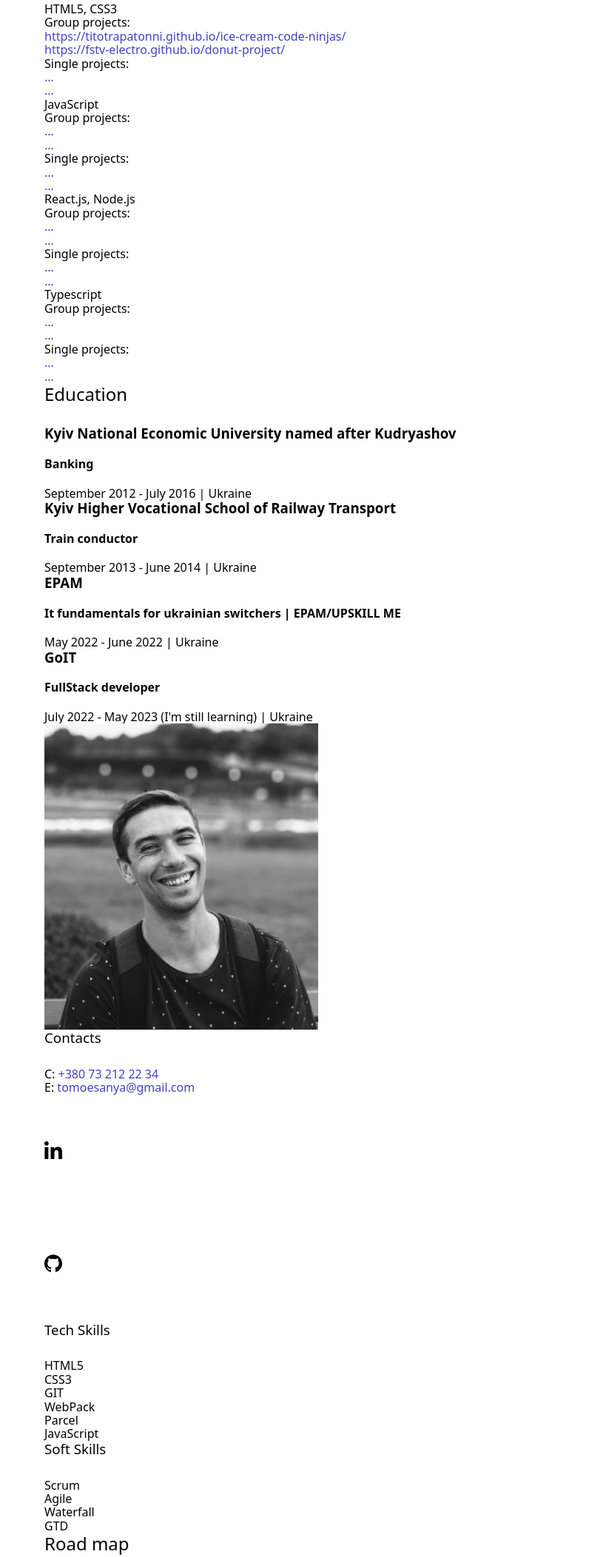
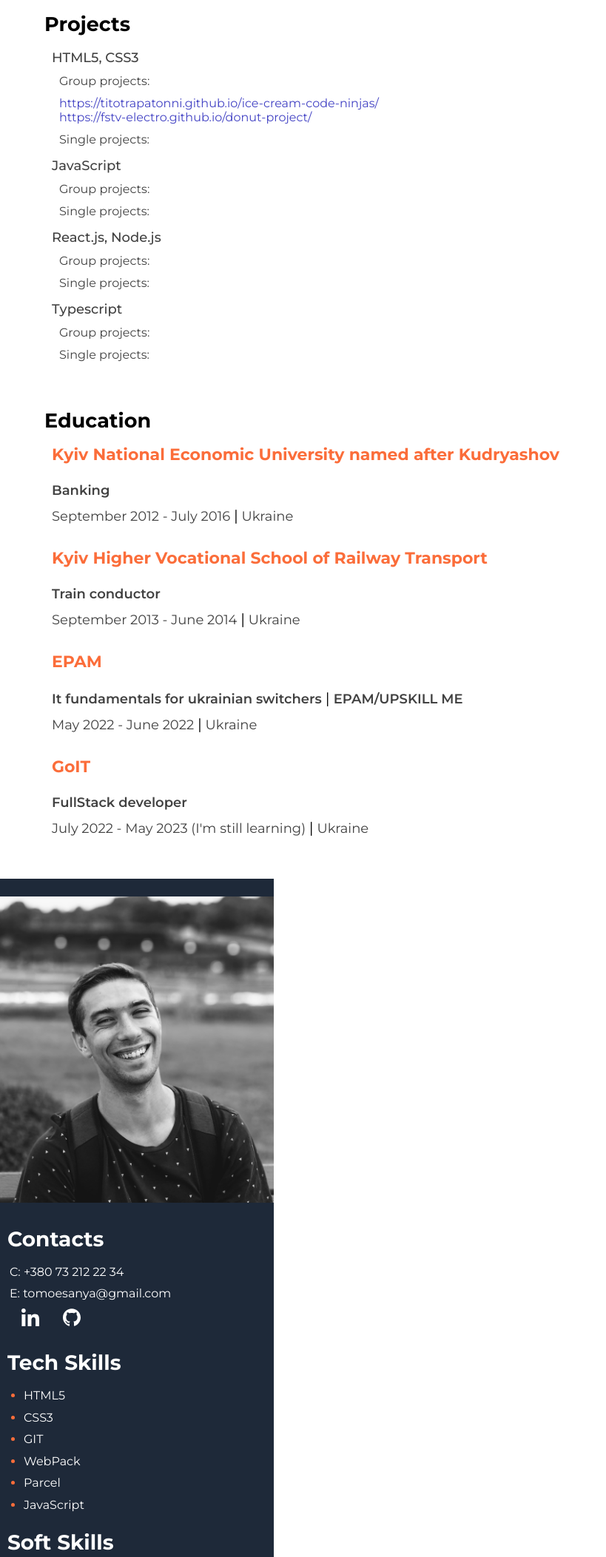
Before and after one commit to Fstv-Electro/portfolio, a website built with Parcel: page src/index.html in a window 1280 px wide. Shown: the part 224-2329 px from the top of the page at 74% size, without its empty margins (0-819 px from the left). Built offline with nearby package versions, Linux system fonts and the light colour scheme.

Commit message:
add some styles

```diff
--- a/src/index.html
+++ b/src/index.html
@@ -4,6 +4,12 @@
     <meta charset="UTF-8" />
     <meta name="viewport" content="width=device-width, initial-scale=1.0" />
     <title>Page title</title>
+    <link rel="preconnect" href="https://fonts.googleapis.com" />
+    <link rel="preconnect" href="https://fonts.gstatic.com" crossorigin />
+    <link
+      href="https://fonts.googleapis.com/css2?family=Montserrat:wght@400;500;600;700&display=swap"
+      rel="stylesheet"
+    />
     <link rel="stylesheet" href="./sass/index.scss" />
     <script type="module" src="./index.js"></script>
   </head>
--- a/src/partials/aside.html
+++ b/src/partials/aside.html
@@ -1,5 +1,4 @@
 <section class="sidebar">
-  <div class="container">
   <img
     src="/src/images/photo.png"
     alt="photo man smiling"
@@ -9,13 +8,13 @@
   <div class="sidebar__contacts">
     <h3 class="sidebar__title title">Contacts</h3>
     <ul class="sidebar__contact-list list">
-        <li>
+      <li class="sidebar__contact-item sidebar__item">
         C:
         <a href="tel:+380732122234" class="sidebar__contacts-links link"
           >+380 73 212 22 34</a
         >
       </li>
-        <li>
+      <li class="sidebar__contact-item sidebar__item">
         E:
         <a
           href="mailto:tomoesanya@gmail.com"
@@ -23,7 +22,8 @@
           >tomoesanya@gmail.com</a
         >
       </li>
-        <li>
+      <ul class="sidebar__social list">
+        <li class="sidebar__social-item">
           <a
             href="https://www.linkedin.com/in/oleksandr-kucenko-3020a8259/"
             class="sidebar__contacts-links link"
@@ -34,7 +34,7 @@
               ></use></svg
           ></a>
         </li>
-        <li>
+        <li class="sidebar__social-item">
           <a
             href="https://github.com/Fstv-Electro"
             class="sidebar__contacts-links link"
@@ -46,26 +46,26 @@
           ></a>
         </li>
       </ul>
+    </ul>
   </div>
   <div class="sidebar__tech">
     <h3 class="sidebar__title title">Tech Skills</h3>
     <ul class="sidebar__tech-list list">
-        <li>HTML5</li>
-        <li>CSS3</li>
-        <li>GIT</li>
-        <li>WebPack</li>
-        <li>Parcel</li>
-        <li>JavaScript</li>
+      <li class="sidebar__tech-item sidebar__item">HTML5</li>
+      <li class="sidebar__tech-item sidebar__item">CSS3</li>
+      <li class="sidebar__tech-item sidebar__item">GIT</li>
+      <li class="sidebar__tech-item sidebar__item">WebPack</li>
+      <li class="sidebar__tech-item sidebar__item">Parcel</li>
+      <li class="sidebar__tech-item sidebar__item">JavaScript</li>
     </ul>
   </div>
   <div class="sidebar__soft">
     <h3 class="sidebar__title title">Soft Skills</h3>
     <ul class="sidebar__soft-list list">
-        <li>Scrum</li>
-        <li>Agile</li>
-        <li>Waterfall</li>
-        <li>GTD</li>
+      <li class="sidebar__soft-item sidebar__item">Scrum</li>
+      <li class="sidebar__soft-item sidebar__item">Agile</li>
+      <li class="sidebar__soft-item sidebar__item">Waterfall</li>
+      <li class="sidebar__soft-item sidebar__item">GTD</li>
     </ul>
   </div>
-  </div>
 </section>
--- a/src/partials/education.html
+++ b/src/partials/education.html
@@ -7,27 +7,38 @@
           Kyiv National Economic University named after Kudryashov
         </h3>
         <h4 class="education__direction">Banking</h4>
-        <p class="education__period">September 2012 - July 2016 | Ukraine</p>
+        <p class="education__period">
+          September 2012 - July 2016
+          <span class="education__separator">|</span> Ukraine
+        </p>
       </li>
       <li class="education__item">
         <h3 class="education__school">
           Kyiv Higher Vocational School of Railway Transport
         </h3>
         <h4 class="education__direction">Train conductor</h4>
-        <p class="education__period">September 2013 - June 2014 | Ukraine</p>
+        <p class="education__period">
+          September 2013 - June 2014
+          <span class="education__separator">|</span> Ukraine
+        </p>
       </li>
       <li class="education__item">
         <h3 class="education__school">EPAM</h3>
         <h4 class="education__direction">
-          It fundamentals for ukrainian switchers | EPAM/UPSKILL ME
+          It fundamentals for ukrainian switchers
+          <span class="education__separator">|</span> EPAM/UPSKILL ME
         </h4>
-        <p class="education__period">May 2022 - June 2022 | Ukraine</p>
+        <p class="education__period">
+          May 2022 - June 2022
+          <span class="education__separator">|</span> Ukraine
+        </p>
       </li>
       <li class="education__item">
         <h3 class="education__school">GoIT</h3>
         <h4 class="education__direction">FullStack developer</h4>
         <p class="education__period">
-          July 2022 - May 2023 (I'm still learning) | Ukraine
+          July 2022 - May 2023 (I'm still learning)
+          <span class="education__separator">|</span> Ukraine
         </p>
       </li>
     </ul>
--- a/src/partials/page-1.html
+++ b/src/partials/page-1.html
@@ -1,4 +1,4 @@
-<div class="page" id="pager-1">
+<div class="page" id="page-1">
   <include src="./partials/bio.html"></include>
   <include src="./partials/projects.html"></include>
   <include src="./partials/education.html"></include>
--- a/src/partials/projects.html
+++ b/src/partials/projects.html
@@ -19,47 +19,47 @@
         </ul>
         <ul class="projects__item-list list">
           <li><p class="projects__item__descr">Single projects:</p></li>
-          <li><a href="" class="projects__item__link link">...</a></li>
-          <li><a href="" class="projects__item__link link">...</a></li>
+          <li><a href="" class="projects__item__link link"></a></li>
+          <li><a href="" class="projects__item__link link"></a></li>
         </ul>
       </li>
       <li class="projects__item">
         <p class="projects__name">JavaScript</p>
         <ul class="projects__item-list list">
           <li><p class="projects__item__descr">Group projects:</p></li>
-          <li><a href="" class="projects__item__link link">...</a></li>
-          <li><a href="" class="projects__item__link link">...</a></li>
+          <li><a href="" class="projects__item__link link"></a></li>
+          <li><a href="" class="projects__item__link link"></a></li>
         </ul>
         <ul class="projects__item-list list">
           <li><p class="projects__item__descr">Single projects:</p></li>
-          <li><a href="" class="projects__item__link link">...</a></li>
-          <li><a href="" class="projects__item__link link">...</a></li>
+          <li><a href="" class="projects__item__link link"></a></li>
+          <li><a href="" class="projects__item__link link"></a></li>
         </ul>
       </li>
       <li class="projects__item">
         <p class="projects__name">React.js, Node.js</p>
         <ul class="projects__item-list list">
           <li><p class="projects__item__descr">Group projects:</p></li>
-          <li><a href="" class="projects__item__link link">...</a></li>
-          <li><a href="" class="projects__item__link link">...</a></li>
+          <li><a href="" class="projects__item__link link"></a></li>
+          <li><a href="" class="projects__item__link link"></a></li>
         </ul>
         <ul class="projects__item-list list">
           <li><p class="projects__item__descr">Single projects:</p></li>
-          <li><a href="" class="projects__item__link link">...</a></li>
-          <li><a href="" class="projects__item__link link">...</a></li>
+          <li><a href="" class="projects__item__link link"></a></li>
+          <li><a href="" class="projects__item__link link"></a></li>
         </ul>
       </li>
       <li class="projects__item">
         <p class="projects__name">Typescript</p>
         <ul class="projects__item-list list">
           <li><p class="projects__item__descr">Group projects:</p></li>
-          <li><a href="" class="projects__item__link link">...</a></li>
-          <li><a href="" class="projects__item__link link">...</a></li>
+          <li><a href="" class="projects__item__link link"></a></li>
+          <li><a href="" class="projects__item__link link"></a></li>
         </ul>
         <ul class="projects__item-list list">
           <li><p class="projects__item__descr">Single projects:</p></li>
-          <li><a href="" class="projects__item__link link">...</a></li>
-          <li><a href="" class="projects__item__link link">...</a></li>
+          <li><a href="" class="projects__item__link link"></a></li>
+          <li><a href="" class="projects__item__link link"></a></li>
         </ul>
       </li>
     </ul>
--- a/src/sass/_common.scss
+++ b/src/sass/_common.scss
@@ -1,4 +1,5 @@
 @import '~node_modules/modern-normalize/modern-normalize.css';
+
 
 
 html {
@@ -25,6 +26,14 @@ html {
     @media screen and (min-width: 1200px) {
         width: var(--desktop);
     }
+}
+
+body {
+    font-family: 'Montserrat', sans-serif;
+    font-weight: 400;
+    font-size: 18px;
+    line-height: 1.22;
+    color: #414141;
 }
 
 h1,
@@ -67,8 +76,9 @@ address {
 }
 
 .title {
-    font-weight: 500;
+    font-weight: 700;
     font-style: 32px;
     line-height: 1.22;
     margin-bottom: 28px;
+    color: black;
 }
--- a/src/sass/index.scss
+++ b/src/sass/index.scss
@@ -1,3 +1,4 @@
 @import './variables.scss';
 @import './common';
-@import './example';
+@import './partials/page-1.scss';
+@import './partials/page-2.scss';
--- /dev/null
+++ b/src/sass/partials/aside.scss
@@ -0,0 +1,128 @@
+.sidebar {
+    padding-top: 24px;
+    padding-bottom: 24px;
+    width: 370px;
+    margin-left: 0;
+    margin-right: 0;
+
+
+    background-color:#1E2939;
+
+    @media screen and (max-width: 480px) {
+        width: 480px;
+        max-width: 100%;
+    }
+}
+
+.sidebar_photo {
+    width: 370px;
+    margin-bottom: 32px;
+
+}
+
+        // Common
+
+.sidebar__title {
+    font-size: 28px;
+    margin-left: 10px;
+    margin-bottom: 18px;
+    color: var(--white-color);
+}
+
+
+.sidebar__item {
+    max-width: 100%;
+    margin-bottom: 10px;
+    margin-left: 32px;
+    font-size: 16px;
+    list-style: disc;
+
+}
+
+.sidebar__item::marker {
+    color: var(--accent);
+}
+
+        // Contacts
+
+.sidebar__contacts {
+    width: 370px;
+    max-width: 100%;
+}
+
+
+
+.sidebar__contact-list {
+    color: var(--white-color);
+    margin-left: 5px;
+    margin-bottom: 24px;
+}
+
+.sidebar__contact-item {
+    max-width: 100%;
+    margin-bottom: 10px;
+    margin-left: 8px;
+    font-size: 16px;
+    list-style: none;
+}
+
+.sidebar__contacts-links {
+    color: var(--white-color);
+}
+
+
+.sidebar__social {
+    display: flex;
+}
+
+.sidebar__social-item {
+
+    width: 32px;
+    height: 32px;
+    margin-left: 24px;
+}
+
+        // SVG  USE
+
+.sidebar__svg {
+    height: 24px;
+    color: var(--white-color);
+}
+
+.sidebar__use {
+    fill: currentColor;
+}
+
+
+            // TECH skills
+
+.sidebar__tech {
+    width: 370px;
+    max-width: 100%;
+}
+
+.sidebar__tech-list {
+    color: var(--white-color);
+    margin-bottom: 24px;
+}
+
+.sidebar__tech-item {
+
+}
+
+
+            // SOFT skills
+
+.sidebar__soft {
+    width: 370px;
+    max-width: 100%;
+}
+
+.sidebar__soft-list {
+    color: var(--white-color);
+    margin-bottom: 24px;
+}
+
+.sidebar__soft-item {
+
+}
--- /dev/null
+++ b/src/sass/partials/education.scss
@@ -0,0 +1,38 @@
+.education {
+    padding-top: 24px;
+    padding-bottom: 24px;
+}
+
+.education__title {
+    margin-bottom: 16px;
+}
+
+.education__list {
+    margin-left: 10px;
+}
+
+.education__item {
+    margin-bottom: 32px;
+}
+
+.education__school {
+    font-size: 22px;
+    color: var(--accent);
+    margin-bottom: 8px;
+}
+
+.education__direction {
+    font-weight: 600;
+    font-size: 18px;
+    margin-bottom: 10px;
+}
+
+.education__period {
+
+}
+
+.education__separator {
+    font-weight: 400;
+    font-size: 20px;
+    color:black;
+}
--- /dev/null
+++ b/src/sass/partials/page-1.scss
@@ -0,0 +1,4 @@
+@import './bio.scss';
+@import './projects.scss';
+@import './education.scss';
+@import './aside.scss';
--- /dev/null
+++ b/src/sass/partials/page-2.scss
@@ -0,0 +1 @@
+@import './progress.scss';
--- /dev/null
+++ b/src/sass/partials/projects.scss
@@ -0,0 +1,37 @@
+.projects {
+    padding-top: 24px;
+    padding-bottom: 24px;
+}
+
+.projects__title {
+    margin-bottom: 18px;
+}
+
+.projects__list {
+    margin-left: 10px;
+}
+
+.projects__item {
+    margin-bottom: 16px;
+}
+
+.projects__name {
+    margin-bottom: 10px;
+    font-weight: 500;
+}
+
+.projects__item-list {
+    margin-left: 10px;
+    margin-bottom: 10px;
+    font-size: 16px;
+}
+
+.projects__item__descr {
+    margin-bottom: 10px;
+}
+
+.projects__item__link {
+    @media screen and (max-width: 480px) {
+        max-width: 480px;
+    }
+}
```
Also changed, not shown: src/partials/link-button.html (+2 -2 lines), src/sass/partials/bio.scss (added, +35 -0 lines), src/sass/partials/link-button.scss (added), src/sass/partials/progress.scss (added). Lines whose indentation alone changed are shown as unchanged.
